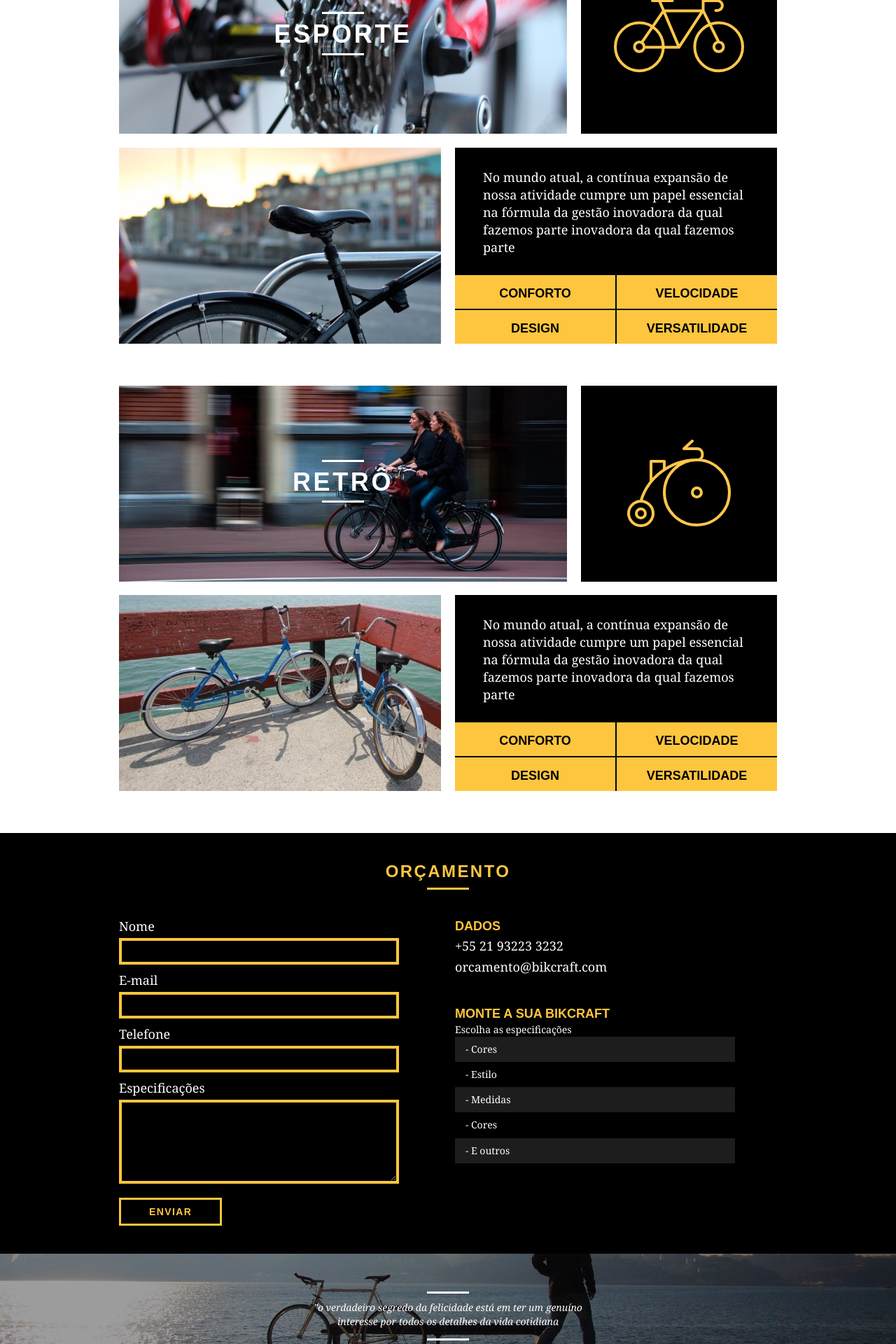
After one commit to oszim1/bikcraft, a PHP site: page /produtos.html in a window 1280 px wide. The commit adds this page. Shown: the part 1040-2960 px from the top of the page at 70% size. Run offline with PHP 8.4, Linux system fonts and the light colour scheme.

Commit message:
added produtos.html

```diff
--- /dev/null
+++ b/css/produtos.css
@@ -0,0 +1,174 @@
+.interna_produtos {
+  background: url(../img/bg-produtos.jpg) no-repeat center;
+  background-size: cover;
+}
+
+.produto_item {
+  padding-top: 60px;
+}
+
+.produto_item h2 {
+  color: #fff;
+  font-size: 36px;
+  text-transform: uppercase;
+  letter-spacing: .1em;
+  font-weight: bold;
+  position: relative;
+  top: -180px;
+  text-align: center;
+  margin-bottom: -56px;
+}
+
+.produto_item h2:after, .produto_item h2:before  {
+  content: "";
+  display: block;
+  width: 60px;
+  height: 3px;
+  background-color: #fff;
+  margin: 6px auto 8px auto;
+}
+
+.produto_icone {
+  background-color: #000;
+  padding: 70px 0;
+}
+
+.produto_icone img {
+  margin: 0 auto;
+}
+
+.produto_info {
+  background-color: #000;
+}
+
+.produto_info p {
+  color: #fff;
+  font-size: 18px;
+  line-height: 25px;
+  height: 182px;
+  padding: 30px 40px;
+}
+
+.produto_info ul li {
+  background-color: #fec63e;
+  text-transform: uppercase;
+  font-size: 18px;
+  line-height: 20px;
+  font-weight: bold;
+  float: left;
+  width: 229px;
+  height: 48px;
+  text-align: center;
+  padding-top: 16px;
+
+}
+.produto_info ul li:nth-child(1), .produto_info ul li:nth-child(2) {
+  margin-bottom: 2px;
+}
+
+.produto_info ul li:nth-child(even) {
+  margin-left: 2px;
+}
+
+/*Orçamento*/
+
+.orcamento {
+  background-color: #000;
+  width: 100%;
+  margin-top: 60px;
+  padding: 40px 0;
+}
+
+.orcamento h2 {
+  color: #fec63e;
+}
+
+.orcamento h2::after {
+  background-color: #fec63e;
+}
+
+.form {
+  padding-right: 60px;
+}
+
+.form label {
+  display: block;
+  color: #fff;
+  font-family: Georgia, "Times New Roman", Serif;
+  font-size: 18px;
+  line-height: 25px;
+  margin-bottom: 4px;
+}
+
+.form input {
+  display: block;
+  width: 100%;
+  border: 4px solid #fec63e;
+  background: none;
+  color: #fff;
+  padding: 7px 10px;
+  margin-bottom: 10px;
+  outline: none;
+  font-size: 14px;
+  font-family: Georgia, "Times New Roman", serif;
+}
+
+.form textarea {
+  display: block;
+  width: 100%;
+  height: 120px;
+  border: 4px solid #fec63e;
+  background: none;
+  color: #fff;
+  padding: 7px 10px;
+  margin-bottom: 20px;
+  outline: none;
+  font-size: 14px;
+  font-family: Georgia, "Times New Roman", serif;
+}
+
+.form button {
+  background: none;
+  padding: 7px 40px;
+}
+
+.orcamento_dados {
+  color: #fff;
+}
+
+.orcamento_dados h3 {
+  font-size: 18px;
+  line-height: 25px;
+  text-transform: uppercase;
+  color: #fec63e;
+  font-weight: bold;
+}
+
+.orcamento_dados span {
+  display: block;
+  font-size: 18px;
+  font-family: Georgia, "Times New Roman", serif;
+  line-height: 30px;
+}
+
+.dados_email {
+  margin-bottom: 40px;
+}
+
+.orcamento_dados ul {
+  padding-right: 60px;
+}
+
+.orcamento_dados ul li {
+  font-family: Georgia, "Times New Roman", serif;
+  font-size: 14px;
+  padding: 10px 15px;
+}
+
+.orcamento_dados ul li:nth-child(odd) {
+  background-color: #1d1d1d;
+}
+
+.orcamento_dados p {
+  margin-top: 8px 0;
+}
--- a/css/sobre.css
+++ b/css/sobre.css
@@ -1,5 +1,6 @@
 .interna_sobre {
   background: url(../img/bg-sobre.jpg) no-repeat center;
+  background-size: cover;
 }
 
 .missao_sobre {
--- a/css/style.css
+++ b/css/style.css
@@ -166,7 +166,6 @@ img {
   width: 100%;
   margin-top: 92px;
   height: 160px;
-  background-size: cover;
   text-align: center;
   color: #fff;
   padding-top: 30px;
--- /dev/null
+++ b/produtos.html
@@ -0,0 +1,162 @@
+<!DOCTYPE html>
+<html lang="pt-br">
+  <head>
+    <meta charset="UTF-8">
+    <meta http-equiv="X-UA-Compatible" content="IE=edge">
+    <meta name="viewport" content="width=device-width, initial-scale=1.0">
+    <title>Bikcraft - Sobre</title>
+    <link rel="stylesheet" href="css/normalize.css">
+    <link rel="stylesheet" href="css/reset.css">
+    <link rel="stylesheet" href="css/grid.css">
+    <link rel="stylesheet" href="css/style.css">
+    <link rel="stylesheet" href="css/produtos.css">
+  </head>
+
+  <body>
+    <header class="header">
+      <div class="container">
+        <a href="index.html" class="grid-4">
+          <img src="/img/bikcraft.svg" alt="Bikcraft">
+        </a>
+        <nav class="grid-12 header_menu">
+          <ul>
+            <li><a href="sobre.html">Sobre</a></li>
+            <li><a href="produtos.html" class="menu_ativo">Produtos</a></li>
+            <li><a href="portfolio.html">Portfólio</a></li>
+            <li><a href="contato.html">Contato</a></li>
+          </ul>
+        </nav>
+      </div>
+    </header>
+
+    <section class="introducao-interna interna_produtos">
+      <div class="container">
+        <h1>Produtos</h1>
+        <p>Conheça todos os nossos produtos</p>
+       </div>
+    </section>
+    <section class="container produto_item">
+      <div class="grid-11">
+        <img src="img/produtos/bikcraft-passeio-1.jpg" alt="Bikcraft Passeio">
+        <h2>Passeio</h2>
+      </div>
+      <div class="grid-5 produto_icone"><img src="img/produtos/passeio.svg" alt="Bikcraft Passeio"></div>
+      <div class="grid-8"><img src="img/produtos/bikcraft-passeio-2.jpg" alt="Bikcraft Passeio"></div>
+      <div class="grid-8 produto_info">
+        <p>No mundo atual, a contínua expansão de nossa atividade cumpre um papel essencial na fórmula da gestão inovadora da qual fazemos parte inovadora da qual fazemos parte</p>
+        <ul>
+          <li>Conforto</li>
+          <li>Velocidade</li>
+          <li>Design</li>
+          <li>Versatilidade</li>
+        </ul>
+      </div>
+    </section>
+
+    <section class="container produto_item">
+      <div class="grid-11">
+        <img src="img/produtos/bikcraft-esporte-1.jpg" alt="Bikcraft Esporte">
+        <h2>Esporte</h2>
+      </div>
+      <div class="grid-5 produto_icone"><img src="img/produtos/esporte.svg" alt="Bikcraft Esporte"></div>
+      <div class="grid-8"><img src="img/produtos/bikcraft-esporte-2.jpg" alt="Bikcraft Esporte"></div>
+      <div class="grid-8 produto_info">
+        <p>No mundo atual, a contínua expansão de nossa atividade cumpre um papel essencial na fórmula da gestão inovadora da qual fazemos parte inovadora da qual fazemos parte</p>
+        <ul>
+          <li>Conforto</li>
+          <li>Velocidade</li>
+          <li>Design</li>
+          <li>Versatilidade</li>
+        </ul>
+      </div>
+    </section>
+    <section class="container produto_item">
+      <div class="grid-11">
+        <img src="img/produtos/bikcraft-passeio-1.jpg" alt="Bikcraft Passeio">
+        <h2>Retrô</h2>
+      </div>
+      <div class="grid-5 produto_icone"><img src="img/produtos/retro.svg" alt="Bikcraft Retrô"></div>
+      <div class="grid-8"><img src="img/produtos/bikcraft-retro-2.jpg" alt="Bikcraft Retrô"></div>
+      <div class="grid-8 produto_info">
+        <p>No mundo atual, a contínua expansão de nossa atividade cumpre um papel essencial na fórmula da gestão inovadora da qual fazemos parte inovadora da qual fazemos parte</p>
+        <ul>
+          <li>Conforto</li>
+          <li>Velocidade</li>
+          <li>Design</li>
+          <li>Versatilidade</li>
+        </ul>
+      </div>
+    </section>
+
+    <section class="orcamento">
+      <div class="container">
+        <h2 class="subtitulo">Orçamento</h2>
+        <form id="form_orcamento" class="form grid-8" action="">
+          <label for="nome">Nome</label>
+          <input type="text" id="nome">
+          <label for="Email">E-mail</label>
+          <input type="email" id="email">
+          <label for="telefone">Telefone</label>
+          <input type="tel" id="telefone">
+          <label for="espec">Especificações</label>
+          <textarea name="espec" id="espec"></textarea>
+          <button type="submit" class="btn">Enviar</button>
+        </form>
+        <div class="orcamento_dados grid-8">
+          <h3>Dados</h3>
+          <span>+55 21 93223 3232</span>
+          <span class="dados_email">orcamento@bikcraft.com</span>
+          <h3>Monte a sua Bikcraft</h3>
+          <p>Escolha as especificações</p>
+          <ul>
+            <li>- Cores</li>
+            <li>- Estilo</li>
+            <li>- Medidas</li>
+            <li>- Cores</li>
+            <li>- E outros</li>
+          </ul>
+        </div>
+      </div>
+    </section>
+
+    <section class="quebra">
+      <blockquote class="quote-externo container">
+        <p>"o verdadeiro segredo da felicidade está em ter um genuíno interesse por todos os detalhes da vida cotidiana</p>
+        <cite>William Morris</cite>
+      </blockquote>
+    </section>
+
+    <footer>
+      <div class="footer">
+        <div class="container">
+          <div class="grid-8 footer_historia">
+            <h3>Nossa História</h3>
+            <p>O verdadeiro segredo da felicidade está em ter um genuíno interesse por interesse por todos os detalhes da vida cotidiana cotidiana da vida cotidiana da vida cotidiana da vida cotidiana da vida cotidiana</p>
+          </div>
+          <div class="grid-4 footer_contato">
+            <h3>Contato</h3>
+            <ul>
+              <li>- 21 23232-4343</li>
+              <li>- contato@bikcraft.com</li>
+              <li>- Botafogo - RJ</li>
+            </ul>
+          </div>
+          <div class="grid-4 footer_redes">
+            <h3>Redes Sociais</h3>
+            <ul>
+              <li><a href="http://facebook.com" target="_blank"><img src="img/redes-sociais/facebook.svg" alt=""></a></li>
+              <li><a href="http://instagram.com" target="_blank"><img src="img/redes-sociais/instagram.svg" alt=""></a></li>
+              <li><a href="http://twitter.com" target="_blank"><img src="img/redes-sociais/twitter.svg" alt=""></a></li>
+            </ul>
+          </div>
+        </div>
+      </div>
+      <div class="copy">
+        <div class="container">
+        <p class="grid-16">Bikcraft 2021 - Alguns direitos reservados</p>
+      </div>
+      </div>
+    </footer>
+
+  </body>
+</html>
```
